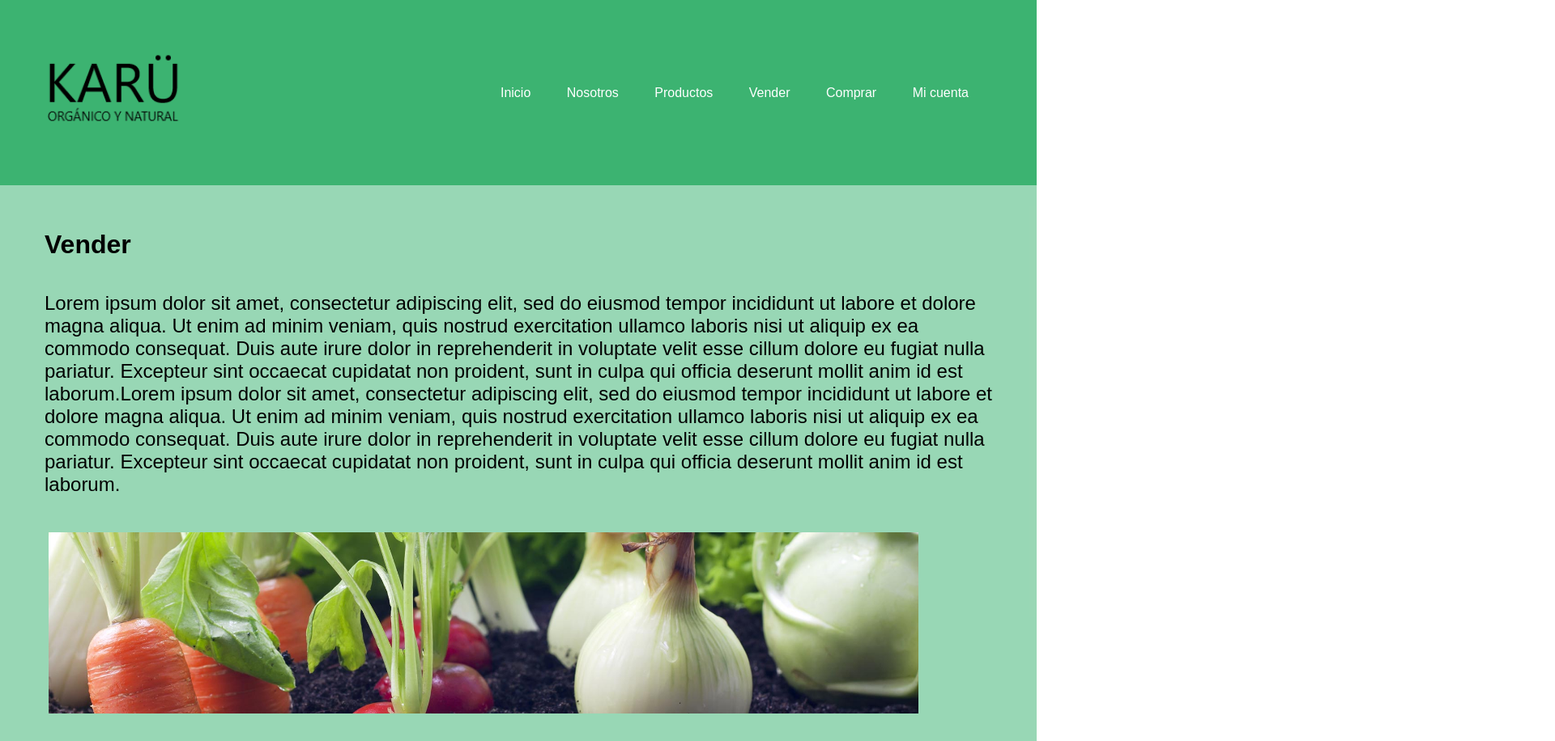
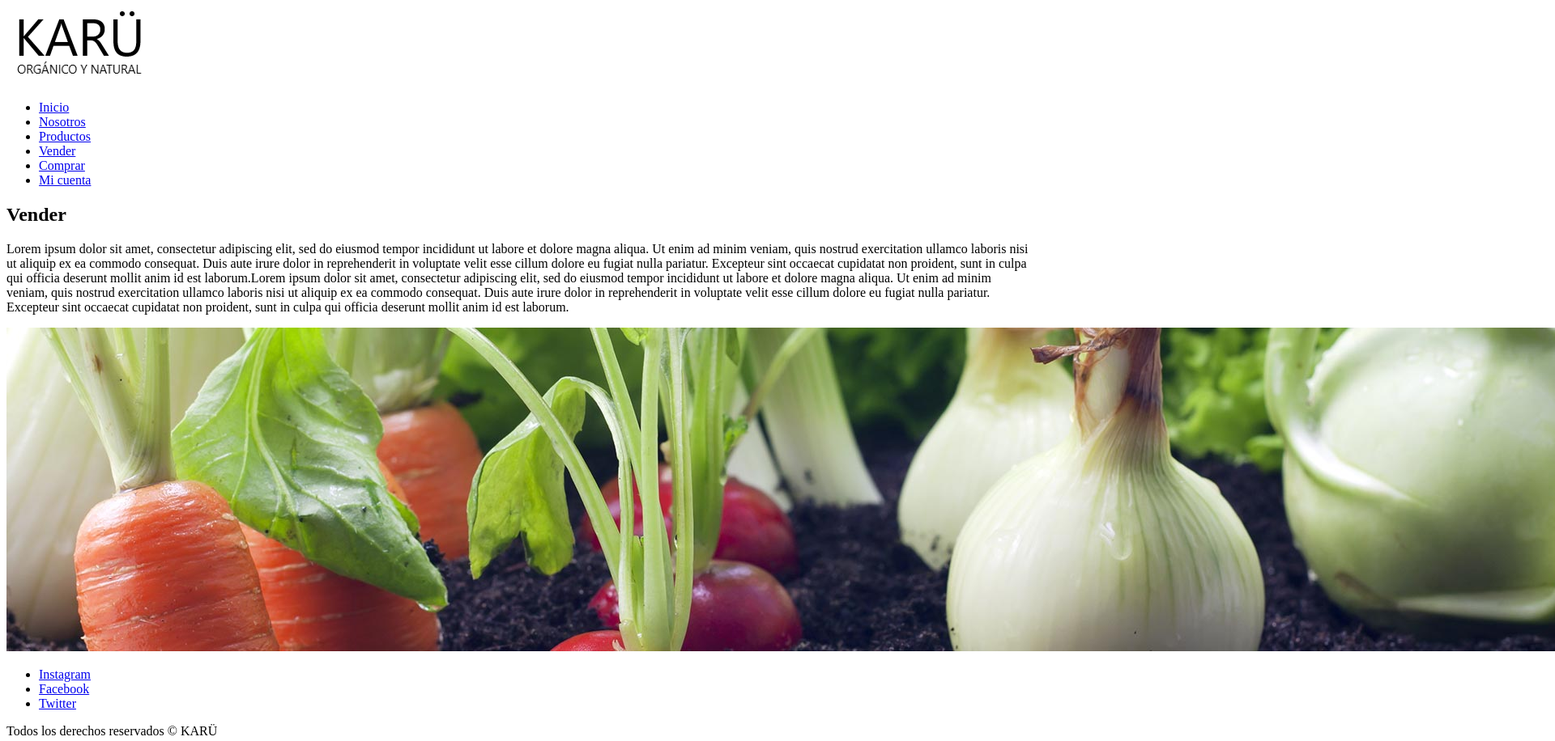
Before and after one commit to jpneveu/karu, a plain HTML site: page paginas/vender.html in a window 1280 px wide. Shown: the top 916 px of the page at 81% size, 1920 px wide, since content can reach past the window. Drawn offline with Linux system fonts and the light colour scheme.

Commit message:
desactivé estilos para que no haya conflicto con Bootstrap

```diff
--- a/css/estilos.css
+++ b/css/estilos.css
@@ -1,3 +1,5 @@
+/* desactivé estilos por posibles conflictos con Bootstrap
+
 *{
     margin: 0;
     padding: 0;
@@ -10,7 +12,7 @@ html{
 }
 
 
-/* TAMAÑO ESCRITORIO  */
+/* TAMAÑO ESCRITORIO
 
 .contenedor{
     display: grid;
@@ -20,42 +22,6 @@ html{
     "header header"
     "main main"
     "footer footer";
-}
-
-.header{
-    background-color: #3CB371 ;
-    position:sticky;
-    top:0;
-    grid-area: header;
-    align-items: start;
-    display: flex;
-    justify-content: space-between;
-    align-items: center;
-    padding-right: 5%;
-}
-
-header img {
-    margin:45px;
-    width:70%;
-    align-self:start;
-}
-
-.navegacion li{
-    list-style-type: none;
-    display: inline-block;
-    padding: 20px;
-
-}
-
-.navegacion li a{
-    text-decoration: none;
-    color: #ffffff;
-
-}
-
-li a:hover {
-    background-color: #555;
-    padding:5px;
 }
 
 .main{
@@ -156,7 +122,7 @@ li a:hover {
     transform: scale(1.1);
 }
 
-/* TAMAÑO TABLET  */
+
 @media screen and (max-width:768px) {
 
     .contenedor{
@@ -188,7 +154,7 @@ li a:hover {
 
 }
 
-/* TAMAÑO CELULAR */
+
 @media screen and (max-width: 480px){
     .contenedor{
         grid-template-columns: 1fr;
@@ -218,3 +184,5 @@ li a:hover {
     }
 
 }
+
+*/
```
